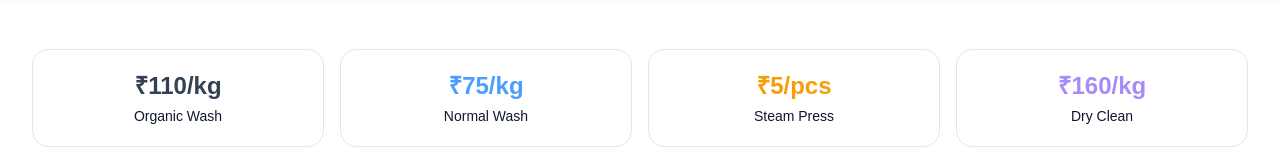
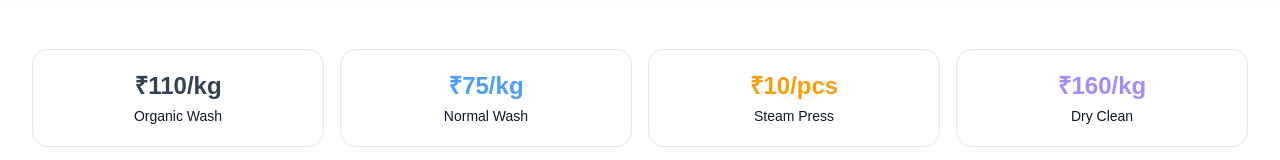
Before and after one commit to ak-karan/apparelclinic, a React (Vite) app: page /pricing in a window 1280 px wide. Shown: the part 340-500 px from the top of the page. Built offline with nearby package versions, Linux system fonts and the light colour scheme.

Commit message:
Update pressing price copy

```diff
--- a/src/pages/Home.jsx
+++ b/src/pages/Home.jsx
@@ -89,7 +89,7 @@ function Hero() {
             <motion.div {...fadeUp(0.4)} className="flex flex-wrap gap-3">
               {[
                 { icon: '🌿', text: 'Organic Wash ₹110/kg' },
-                { icon: '♨️', text: 'Pressing ₹5/pcs' },
+                { icon: '♨️', text: 'Pressing ₹10/pcs' },
                 { icon: '🚚', text: 'Free Pickup above 6kg' },
               ].map((b, i) => (
                 <div key={i} className="flex items-center gap-2 px-3 py-1.5 rounded-full text-xs bg-white border border-gray-200 text-gray-600">
@@ -409,7 +409,7 @@ export default function Home() {
     <>
       <SEO
         title="Best Laundry & Dry Clean Service in Faridabad"
-        description="Apparel Clinic — 25 years experience. Organic wash ₹110/kg, pressing ₹5/pcs, free pickup above 6kg. Serving Faridabad."
+        description="Apparel Clinic — 25 years experience. Organic wash ₹110/kg, pressing ₹10/pcs, free pickup above 6kg. Serving Faridabad."
         keywords="laundry faridabad, dry cleaning faridabad, organic wash"
         canonical="/"
         schemas={homeSchemas}
--- a/src/pages/Pricing.jsx
+++ b/src/pages/Pricing.jsx
@@ -61,7 +61,7 @@ export default function Pricing() {
     <>
       <SEO
         title="Complete Price List — Laundry & Dry Cleaning Rates"
-        description="Full price list for all laundry & dry cleaning services. Organic wash ₹110/kg, normal wash ₹75/kg, pressing ₹5/pcs. Transparent pricing — no hidden charges."
+        description="Full price list for all laundry & dry cleaning services. Organic wash ₹110/kg, normal wash ₹75/kg, pressing ₹10/pcs. Transparent pricing — no hidden charges."
         keywords="laundry price list faridabad, dry cleaning rates, organic wash price, pressing charges, garment cleaning rates"
         canonical="/pricing"
         schemas={pricingSchemas}
@@ -82,7 +82,7 @@ export default function Pricing() {
             {[
               { name: 'Organic Wash', rate: '₹110/kg', color: 'var(--green)' },
               { name: 'Normal Wash', rate: '₹75/kg', color: '#4a9eff' },
-              { name: 'Steam Press', rate: '₹5/pcs', color: '#f59e0b' },
+              { name: 'Steam Press', rate: '₹10/pcs', color: '#f59e0b' },
               { name: 'Dry Clean', rate: '₹160/kg', color: '#a78bfa' },
             ].map((r, i) => (
               <motion.div key={i} {...fadeUp(i * 0.08)} className="card p-5 text-center">
```
